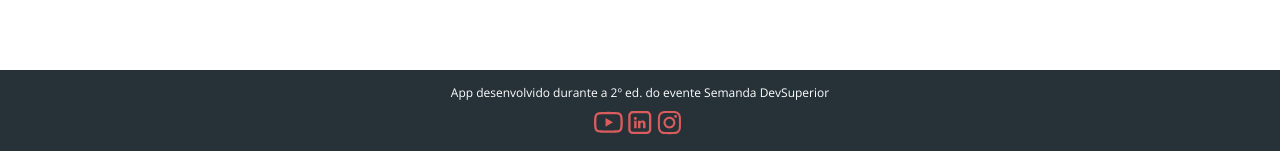
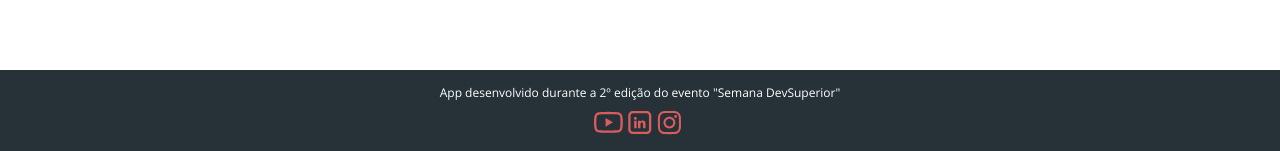
Before and after one commit to ruan-pb/DeliveryPB, a React (Create React App) app in the folder front-web/: page / in a window 1280 px wide. Shown: the part 646-797 px from the top of the page. Built offline with nearby package versions, Linux system fonts and the light colour scheme; no server answers.

Commit message:
alteração da parte de texto do footer

```diff
--- a/front-web/src/Footer/index.jsx
+++ b/front-web/src/Footer/index.jsx
@@ -7,7 +7,7 @@ function Footer(){
 
         <footer className="main-footer">
 
-            App desenvolvido durante a 2º ed. do evente Semanda DevSuperior
+            App desenvolvido durante a 2º edição do evento "Semana DevSuperior"
 
 
             <div className="footer-icons">
```
